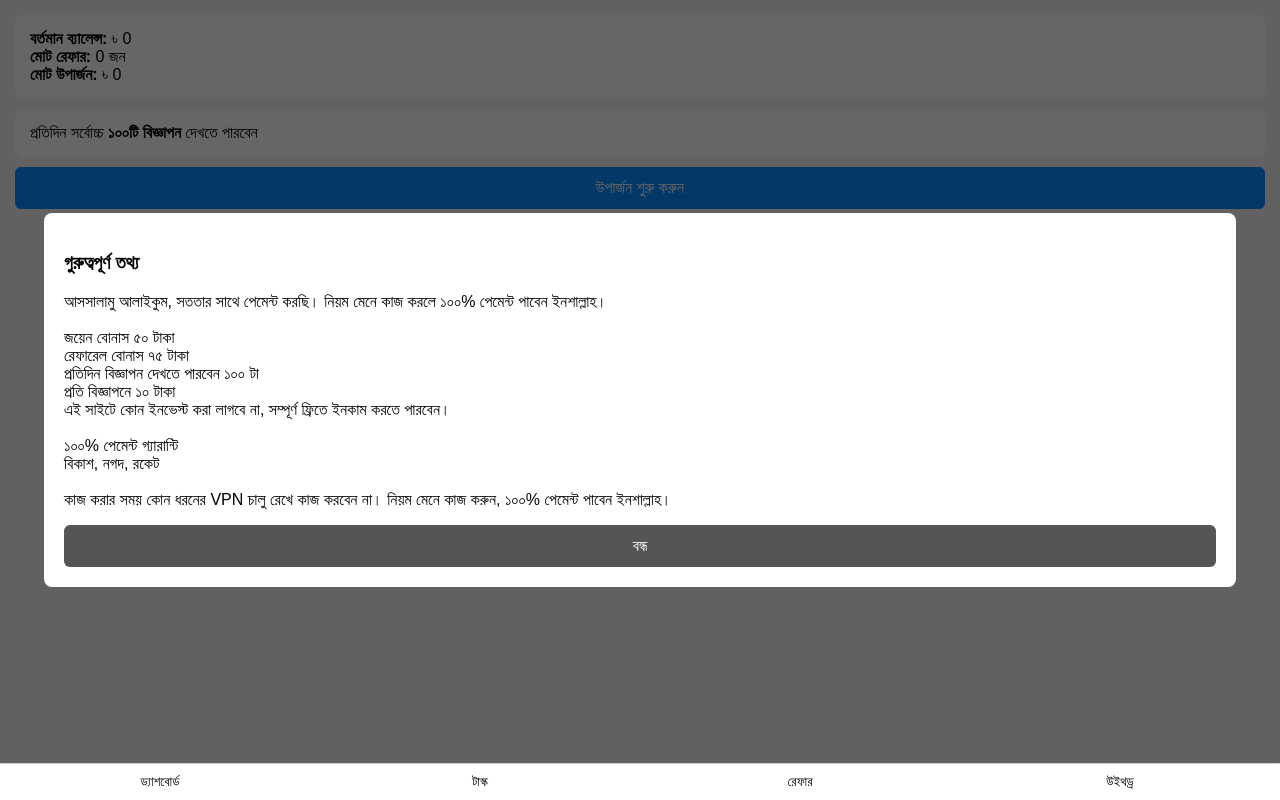
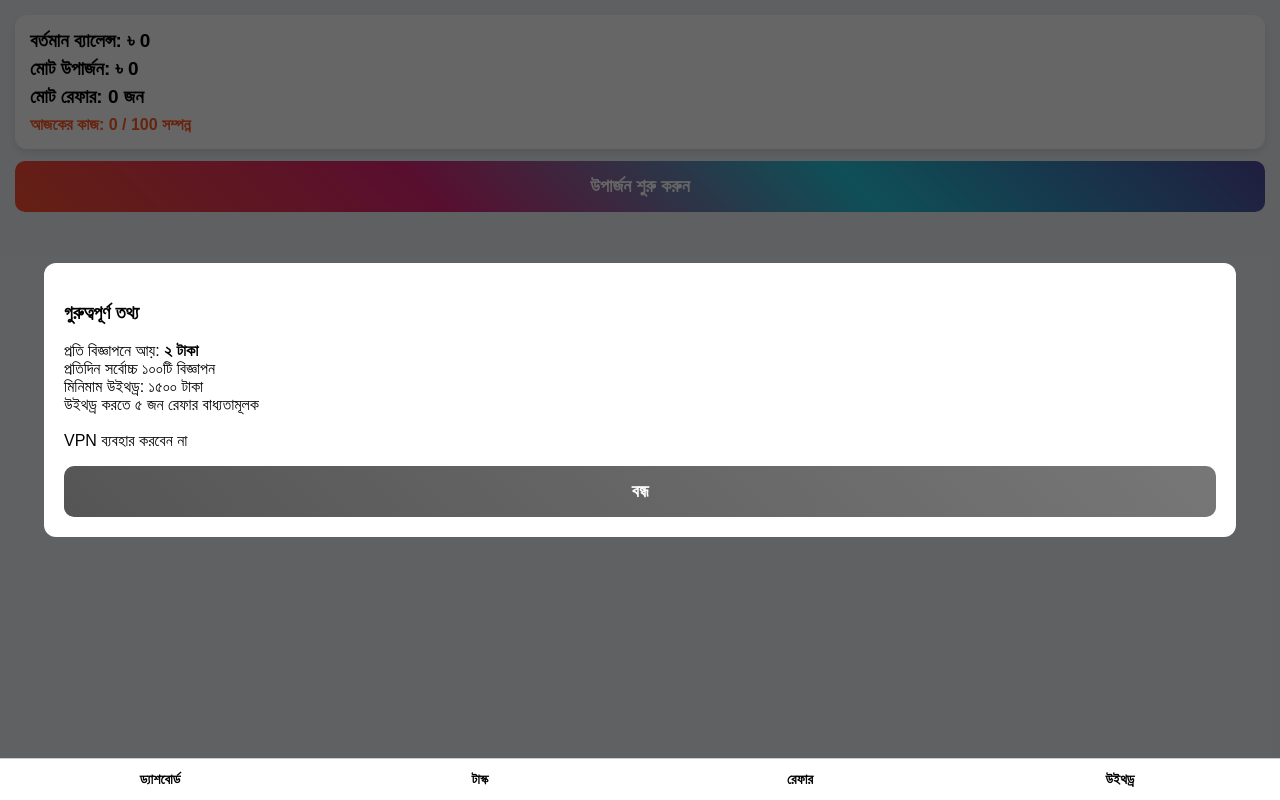
Before and after one commit to mdsabbirmdsabbir01917078733-arch/telegram-ad-board., a plain HTML site: page index.html in a window 1280 px wide. Drawn offline with Linux system fonts and the light colour scheme.

Commit message:
Update index.html

```diff
--- a/index.html
+++ b/index.html
@@ -13,33 +13,56 @@
 <style>
 body{
   margin:0;
-  font-family: Arial, sans-serif;
-  background:#f2f2f2;
+  font-family:Arial, sans-serif;
+  background:#eef2f7;
 }
-.page{display:none;padding:15px;padding-bottom:80px}
+.page{display:none;padding:15px;padding-bottom:90px}
 .active{display:block}
+
 .card{
   background:#fff;
   padding:15px;
-  margin-bottom:10px;
-  border-radius:8px;
+  margin-bottom:12px;
+  border-radius:12px;
+  box-shadow:0 4px 10px rgba(0,0,0,.1);
 }
+
+.big{
+  font-size:19px;
+  font-weight:bold;
+  margin-bottom:6px;
+}
+
+.progress{
+  font-size:16px;
+  color:#ff5722;
+  font-weight:bold;
+  margin-top:8px;
+}
+
 .btn{
   width:100%;
-  padding:12px;
-  background:#0a8cff;
+  padding:15px;
+  font-size:18px;
+  font-weight:bold;
   color:#fff;
   border:none;
-  border-radius:6px;
+  border-radius:10px;
+  background:linear-gradient(45deg,#ff512f,#dd2476,#24c6dc,#514a9d);
+}
+
+.btn.gray{
+  background:linear-gradient(45deg,#555,#777);
+}
+
+input,select{
+  width:100%;
+  padding:11px;
+  margin-top:8px;
+  margin-bottom:8px;
   font-size:16px;
 }
-.btn.gray{background:#555}
-input,select{
-  width:100%;
-  padding:10px;
-  margin-top:8px;
-  margin-bottom:8px;
-}
+
 nav{
   position:fixed;
   bottom:0;
@@ -50,18 +73,19 @@ nav{
 }
 nav button{
   flex:1;
-  padding:10px;
+  padding:12px;
   border:none;
   background:#fff;
+  font-size:14px;
+  font-weight:bold;
 }
-nav button:hover{background:#eee}
 
 /* Notice */
 #notice{
   position:fixed;
   top:0;left:0;
   width:100%;height:100%;
-  background:rgba(0,0,0,0.6);
+  background:rgba(0,0,0,.6);
   display:flex;
   justify-content:center;
   align-items:center;
@@ -70,9 +94,7 @@ nav button:hover{background:#eee}
   background:#fff;
   padding:20px;
   width:90%;
-  max-height:90%;
-  overflow:auto;
-  border-radius:8px;
+  border-radius:12px;
 }
 </style>
 </head>
@@ -84,20 +106,11 @@ nav button:hover{background:#eee}
   <div id="noticeBox">
     <h3>গুরুত্বপূর্ণ তথ্য</h3>
     <p>
-আসসালামু আলাইকুম, সততার সাথে পেমেন্ট করছি।
-নিয়ম মেনে কাজ করলে ১০০% পেমেন্ট পাবেন ইনশাল্লাহ।<br><br>
-
-জয়েন বোনাস ৫০ টাকা<br>
-রেফারেল বোনাস ৭৫ টাকা<br>
-প্রতিদিন বিজ্ঞাপন দেখতে পারবেন ১০০ টা<br>
-প্রতি বিজ্ঞাপনে ১০ টাকা<br>
-এই সাইটে কোন ইনভেস্ট করা লাগবে না, সম্পূর্ণ ফ্রিতে ইনকাম করতে পারবেন।<br><br>
-
-১০০% পেমেন্ট গ্যারান্টি<br>
-বিকাশ, নগদ, রকেট<br><br>
-
-কাজ করার সময় কোন ধরনের VPN চালু রেখে কাজ করবেন না।
-নিয়ম মেনে কাজ করুন, ১০০% পেমেন্ট পাবেন ইনশাল্লাহ।
+প্রতি বিজ্ঞাপনে আয়: <b>২ টাকা</b><br>
+প্রতিদিন সর্বোচ্চ ১০০টি বিজ্ঞাপন<br>
+মিনিমাম উইথড্র: ১৫০০ টাকা<br>
+উইথড্র করতে ৫ জন রেফার বাধ্যতামূলক<br><br>
+VPN ব্যবহার করবেন না
     </p>
     <button class="btn gray" onclick="closeNotice()">বন্ধ</button>
   </div>
@@ -106,31 +119,26 @@ nav button:hover{background:#eee}
 <!-- DASHBOARD -->
 <div id="dashboard" class="page active">
   <div class="card">
-    <b>বর্তমান ব্যালেন্স:</b> ৳ 0<br>
-    <b>মোট রেফার:</b> 0 জন<br>
-    <b>মোট উপার্জন:</b> ৳ 0
+    <div class="big">বর্তমান ব্যালেন্স: ৳ <span id="balance">0</span></div>
+    <div class="big">মোট উপার্জন: ৳ <span id="earn">0</span></div>
+    <div class="big">মোট রেফার: <span id="ref">0</span> জন</div>
+    <div class="progress">
+      আজকের কাজ: <span id="taskDone">0</span> / 100 সম্পন্ন
+    </div>
   </div>
 
-  <div class="card">
-    প্রতিদিন সর্বোচ্চ <b>১০০টি বিজ্ঞাপন</b> দেখতে পারবেন
-  </div>
-
-  <button class="btn" onclick="show_10420496()">উপার্জন শুরু করুন</button>
+  <button class="btn" onclick="watchAd()">উপার্জন শুরু করুন</button>
 </div>
 
 <!-- TASK -->
 <div id="task" class="page">
-  <div class="card">
-    টাস্ক সম্পন্ন করতে ক্লিক করুন
-  </div>
-  <button class="btn" onclick="show_10420496()">এড দেখুন</button>
+  <div class="card big">আজকের টাস্ক সম্পন্ন করুন</div>
+  <button class="btn" onclick="watchAd()">এড দেখুন (+৳২)</button>
 </div>
 
 <!-- REFER -->
 <div id="refer" class="page">
-  <div class="card">
-    <b>আপনার রেফার</b>
-  </div>
+  <div class="card big">আপনার রেফার লিংক</div>
 
   <div class="card">
     <input id="refLink" value="https://t.me/Double_earning_bot" readonly>
@@ -138,8 +146,7 @@ nav button:hover{background:#eee}
   </div>
 
   <div class="card">
-    মোট রেফার করেছে: 0 জন<br>
-    রেফার বোনাস পেয়েছেন: ৳ 0
+    মোট রেফার: <b><span id="ref2">0</span></b> জন
   </div>
 </div>
 
@@ -155,11 +162,11 @@ nav button:hover{background:#eee}
     <input type="text" placeholder="নাম্বার লিখুন">
     <input type="number" placeholder="এমাউন্ট লিখুন">
 
-    <button class="btn" onclick="withdrawSuccess()">উইথড্র করুন</button>
+    <button class="btn" onclick="withdraw()">উইথড্র করুন</button>
   </div>
 
   <div class="card" id="history">
-    <b>Withdraw History</b><br>
+    <b>Withdraw History</b>
   </div>
 </div>
 
@@ -172,9 +179,69 @@ nav button:hover{background:#eee}
 </nav>
 
 <script>
+let balance = Number(localStorage.getItem("balance")) || 0;
+let earn = Number(localStorage.getItem("earn")) || 0;
+let taskDone = Number(localStorage.getItem("taskDone")) || 0;
+let refCount = Number(localStorage.getItem("refCount")) || 0;
+
+const maxTask = 100;
+const perAd = 2; // ⭐ প্রতি এডে ২ টাকা
+
+updateUI();
+
 function openPage(id){
   document.querySelectorAll('.page').forEach(p=>p.classList.remove('active'));
   document.getElementById(id).classList.add('active');
+}
+
+function watchAd(){
+  if(taskDone >= maxTask){
+    alert("আজকের ১০০টি কাজ শেষ!");
+    return;
+  }
+
+  show_10420496();
+
+  balance += perAd;
+  earn += perAd;
+  taskDone++;
+
+  save();
+  updateUI();
+}
+
+function withdraw(){
+  if(balance < 1500){
+    alert("মিনিমাম উইথড্র ১৫০০ টাকা");
+    return;
+  }
+  if(refCount < 5){
+    alert("উইথড্র করতে মিনিমাম ৫ জন রেফার লাগবে");
+    return;
+  }
+
+  document.getElementById("history").innerHTML +=
+    "<div>৳ "+balance+" Withdraw Request Submitted</div>";
+
+  balance = 0;
+  save();
+  updateUI();
+  alert("উইথড্র রিকোয়েস্ট পাঠানো হয়েছে");
+}
+
+function save(){
+  localStorage.setItem("balance",balance);
+  localStorage.setItem("earn",earn);
+  localStorage.setItem("taskDone",taskDone);
+  localStorage.setItem("refCount",refCount);
+}
+
+function updateUI(){
+  document.getElementById("balance").innerText = balance;
+  document.getElementById("earn").innerText = earn;
+  document.getElementById("taskDone").innerText = taskDone;
+  document.getElementById("ref").innerText = refCount;
+  document.getElementById("ref2").innerText = refCount;
 }
 
 function copyLink(){
@@ -184,12 +251,6 @@ function copyLink(){
   alert("রেফার লিংক কপি হয়েছে");
 }
 
-function withdrawSuccess(){
-  document.getElementById("history").innerHTML +=
-    "<div>৳ Withdraw Success</div>";
-  alert("Withdraw Success");
-}
-
 function closeNotice(){
   document.getElementById("notice").style.display="none";
 }
```
